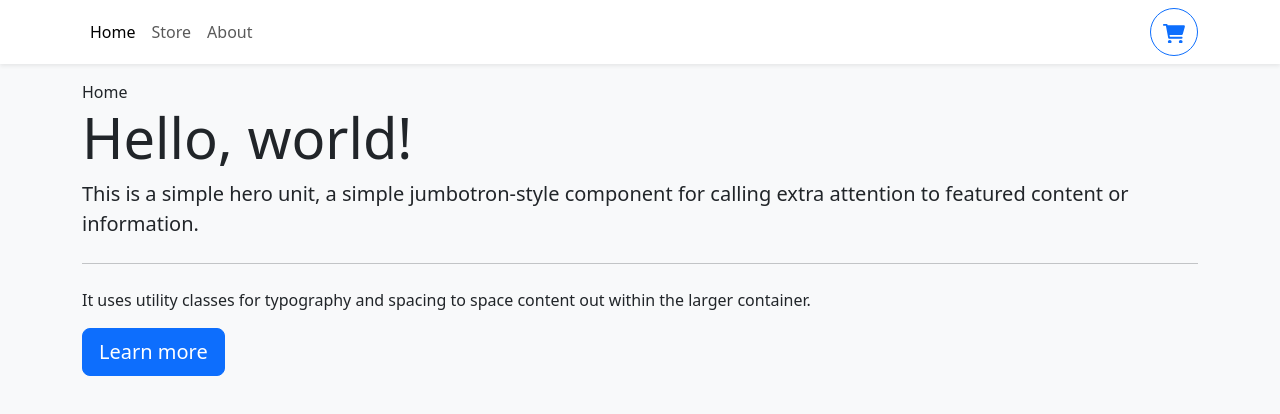
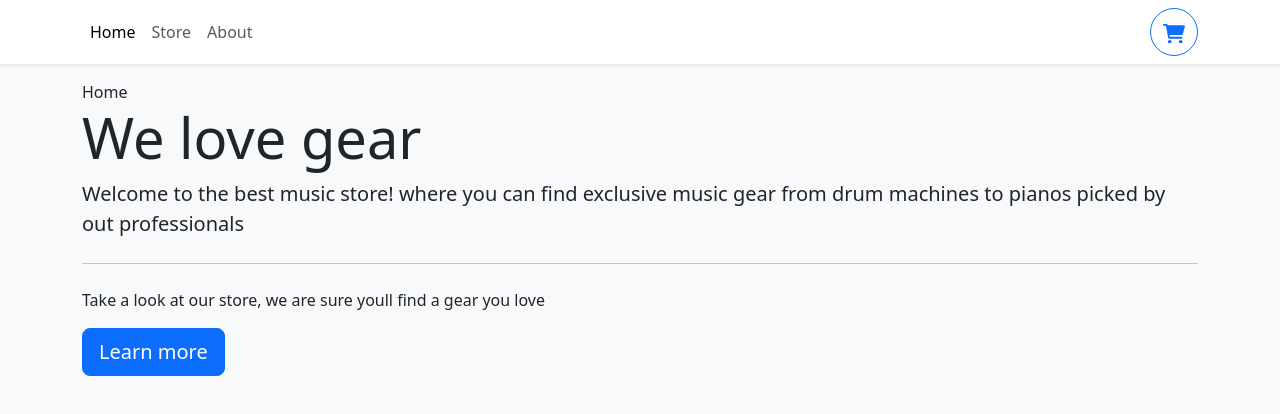
Before and after one commit to mulybirish/store, a React (Vite) app: page / in a window 1280 px wide. Shown: the top 414 px of the page. Built offline with nearby package versions, Linux system fonts and the light colour scheme.

Commit message:
working on home page

```diff
--- a/src/components/Navbar.tsx
+++ b/src/components/Navbar.tsx
@@ -3,7 +3,7 @@ import { NavLink } from "react-router-dom";
 import { useShoppingCart } from "../context/ShoppingCartContext";
 
 export function Navbar() {
-  const { openCart, closeCart, cartQuantity } = useShoppingCart();
+  const { openCart, cartQuantity } = useShoppingCart();
   return (
     <NavbarBs sticky="top" className="bg-white shadow-sm mb-3">
       <Container>
--- a/src/pages/Home.tsx
+++ b/src/pages/Home.tsx
@@ -3,16 +3,13 @@ export function Home() {
     <>
       <div>Home</div>
       <div className="jumbotron">
-        <h1 className="display-4">Hello, world!</h1>
+        <h1 className="display-4">We love gear</h1>
         <p className="lead">
-          This is a simple hero unit, a simple jumbotron-style component for
-          calling extra attention to featured content or information.
+          Welcome to the best music store! where you can find exclusive music
+          gear from drum machines to pianos picked by out professionals
         </p>
         <hr className="my-4" />
-        <p>
-          It uses utility classes for typography and spacing to space content
-          out within the larger container.
-        </p>
+        <p>Take a look at our store, we are sure youll find a gear you love</p>
         <p className="lead">
           <a className="btn btn-primary btn-lg" href="#" role="button">
             Learn more
```
